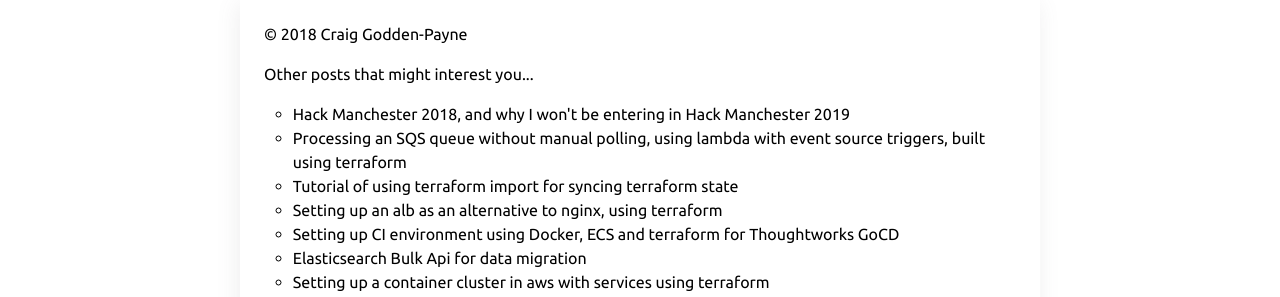
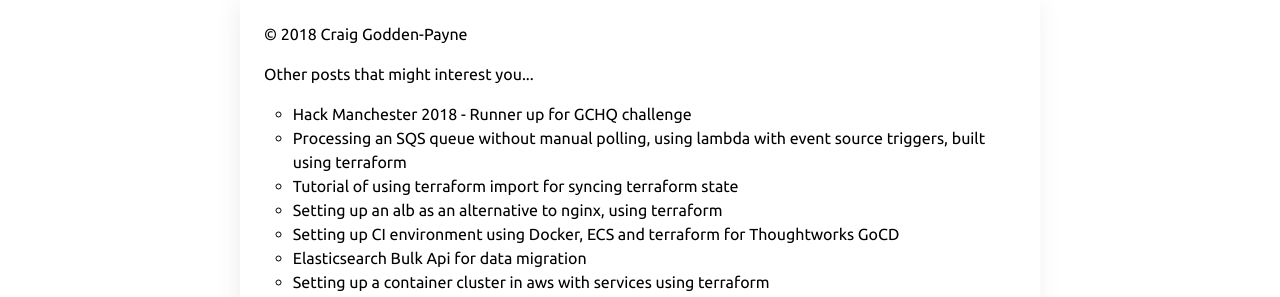
Before and after one commit to androidwiltron/craiggoddenpayne.github.io, a Jekyll site: the page built from about.md, in a window 1280 px wide. Shown: the part 164-461 px from the top of the page. Built offline with Jekyll 4.4.1, drawn with Linux system fonts in a browser that asks for light colours; some of the changed lines change nothing that is shown.

Commit message:
updated post

```diff
--- a/_posts/2018-11-13-hack-manchester-2018-and-why-i-wont-be-entering-in-2019.md
+++ b/_posts/2018-11-13-hack-manchester-2018-and-why-i-wont-be-entering-in-2019.md
@@ -1,6 +1,6 @@
 ---
 layout: post
-title: Hack Manchester 2018, and why I won't be entering in Hack Manchester 2019
+title: Hack Manchester 2018 - Runner up for GCHQ challenge
 image: /assets/img/hack-manchester-2018/cover.jpg
 readtime: 8 minutes
 tags: Hack Manchester, HackMcr, HacManchester 2018, Hackathon, Manchester
@@ -82,7 +82,7 @@
 
 
 As you can imagine, after 25 hours (yes we didn't get much sleep at all, and put our best into this idea) you can sense the frustration.
-I didn't want to go to the awards ceremony, but was conviced to at least have a word with the judges to
+I didn't want to go to the awards ceremony, but was convinced to at least have a word with the judges to
 find out what is happening.
 
 I did speak with the judge, and they failed to convince me that we were not disqualified. I was told our
@@ -108,18 +108,27 @@
 
 
 I feel like we were not the only team who deserved something more than they got, it felt very much
-like the theme this year was year of the women in tech. Don't get me wrong, I whole heartedly support
-women in tech, its a great inititive, but it feels by lowering the bar / promoting it in this way
-goes against what you are trying to achieve in the first place, all it creates is something people
-cannot aspire to, surely equality is what people want, and I feel this year the decision for best in
-show was a very clear nod to a worthy inititive, but at the expense of the time and effort the majority
-of teams put in to enter what should have been an equal playing field competition.
+like the theme this year was not skill or achievement. Don't get me wrong, a few ideas won this year
+which were promoted as women in tech, which I whole heartedly support, its a great inititive!
+But it cheapens the cause when its obvious other projects were better, as it feels like you are
+lowering the bar to entry by promoting it in this way, and surely this goes against what you are
+trying to achieve in the first place. It creates something people cannot aspire to,
+especially when equality is what people want.
+
+I feel this year the decision for best in show was a very clear nod to a worthy inititive,
+but at the expense of the time and effort the majority of teams put in to enter what should have
+been an equal playing field competition.
 
 I know it probably makes me look like a sore loser, but honestly, it took a lot for me to speak out
 about this, something I put a lot of time and effort in and was very passionate about, and it made me
 feel like the competition is just a PR stunt, and not a breeding ground for innovation, a place to meet
-likeminded developers, and something to have a laugh and build something crazy for 25 hours.
+like-minded developers, and something to have a laugh and build something crazy for 25 hours.
 
 If you are entering next year, you should ask the judging panel to make their data open, even if its
-finding out how many votes each team got.
-I now feel like I won't support hack manchester, and if you know me, it's all I talk about, and look forward to, and I usually tell everyone I know who is a dev about it, because it was awesome at one point.
+finding out how many votes each team got. I now feel like I won't support hack manchester, and if
+you know me, it's all I talk about, and look forward to, and I usually tell everyone I know who
+is a dev about it, because it was awesome at one point.
+
+If you want to enter a competition for fun, thats all good, but don't enter expecting it to
+be a competition with fair rules, a place to build something unique that pushes the boundaries
+and tests your skills.
```
